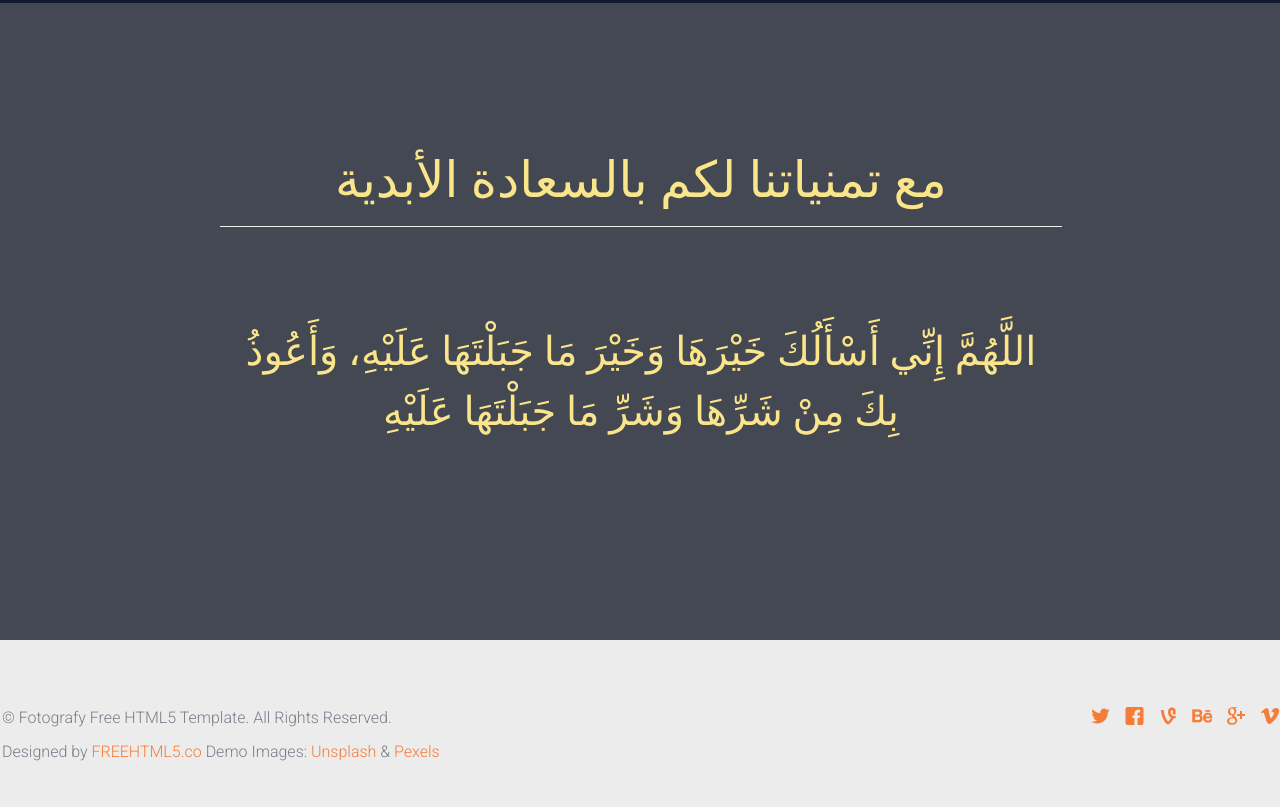
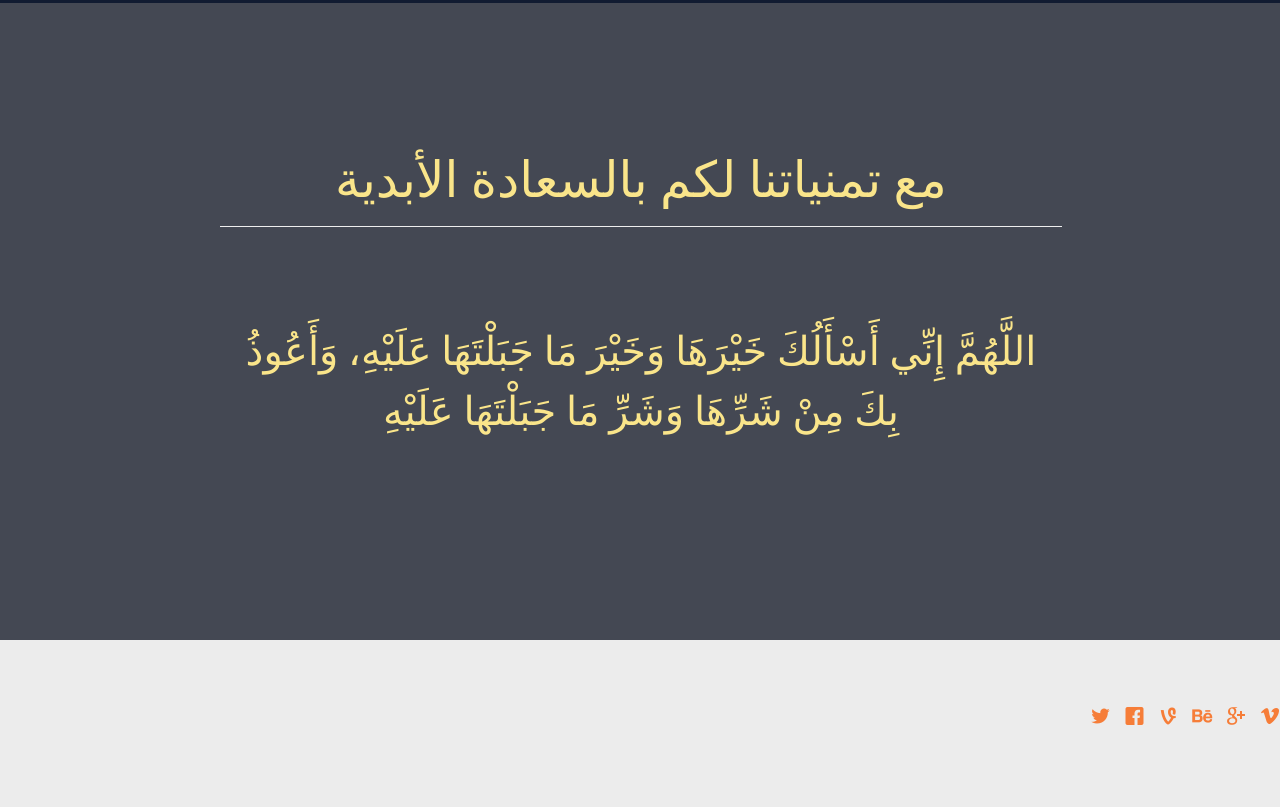
Before and after one commit to Adamchb02/akid, a plain HTML site: page index.html in a window 1280 px wide. Shown: the part 2582-3389 px from the top of the page. Drawn offline with Linux system fonts and the light colour scheme; files whose address does not match are found by name.

Commit message:
Update index.html

```diff
--- a/index.html
+++ b/index.html
@@ -240,8 +240,6 @@
 				<div class="row">
 					<div class="col-md-6 col-sm-6 animate-box">
 						<div class="fh5co-footer-widget">
-							<p>&copy; Fotografy Free HTML5 Template. All Rights Reserved.</p>
-							<p>Designed by <a href="http://freehtml5.co/">FREEHTML5.co</a> Demo Images: <a href="http://unsplash.com/" target="_blank">Unsplash</a> &amp; <a href="http://pexels.com/" target="_blank">Pexels</a></p>
 						</div>
 					</div>
 					<div class="col-md-6 col-sm-6 animate-box">
```
